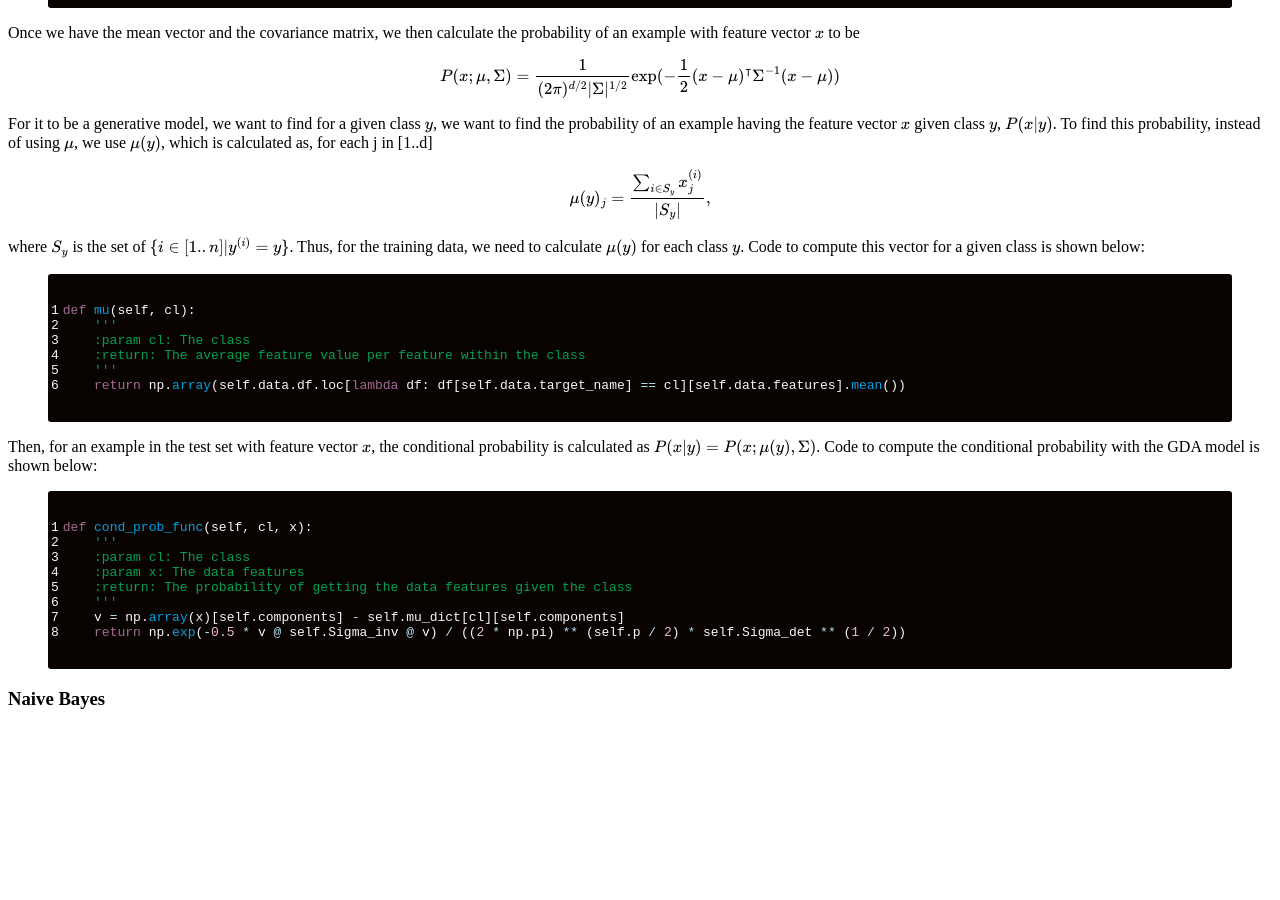
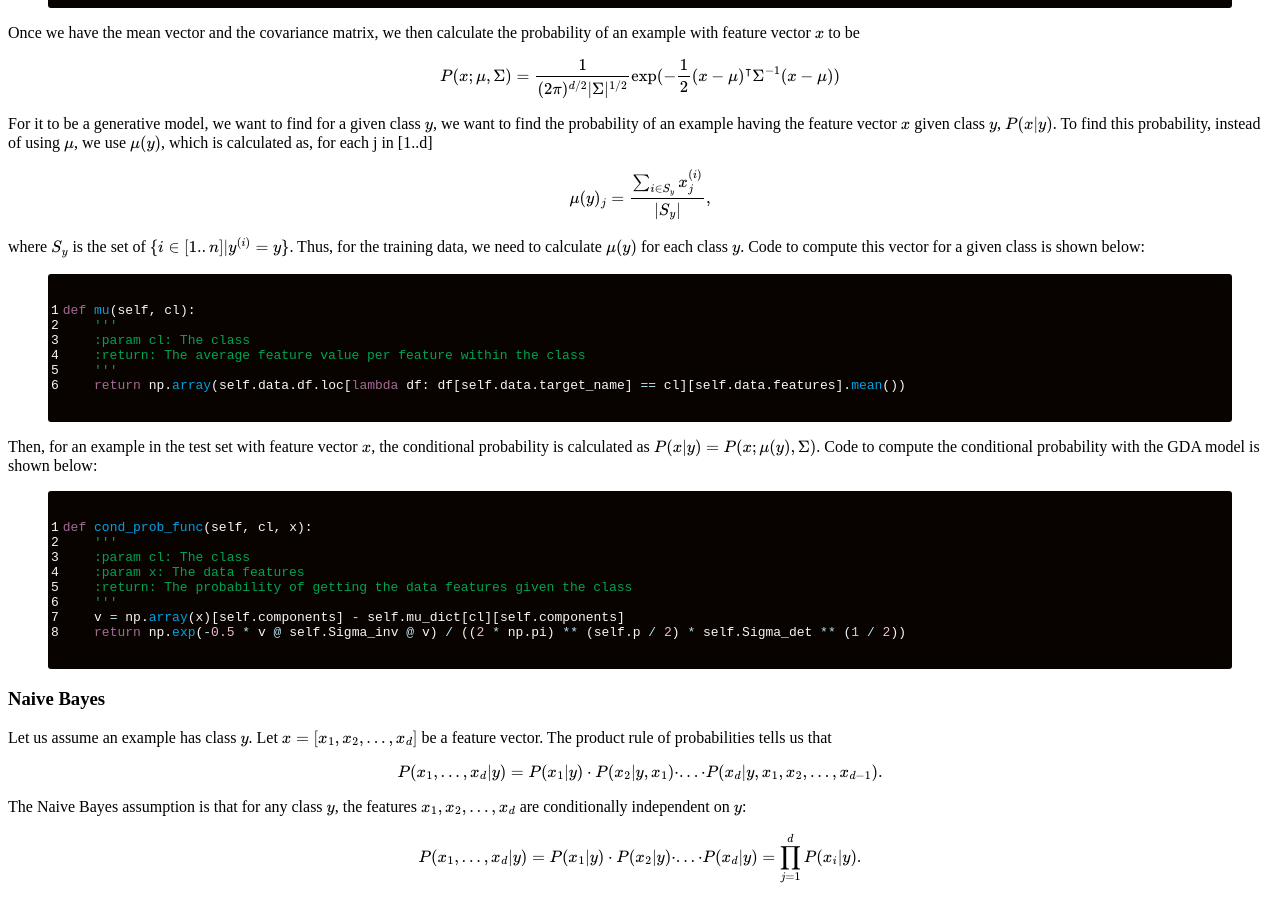
Before and after one commit to CategorIAN/categorian.github.io, a Jekyll site: the page built from projects/msu/m_508/generative_models.md, in a window 1280 px wide and 900 px high, scrolled down 1616 px. Built offline with Jekyll 4.4.1, drawn with Linux system fonts in a browser that asks for light colours; formulas are drawn with MathJax 3; before the commit the page ends 2345 px from its top, so only the background shows below that.

Commit message:
Update generative_models.md

```diff
--- a/projects/msu/m_508/generative_models.md
+++ b/projects/msu/m_508/generative_models.md
@@ -117,3 +117,13 @@ def cond_prob_func(self, cl, x):
 </p>
 
 <h3>Naive Bayes</h3>
+<p>
+Let us assume an example has class \(y\). Let \(x=[x_1, x_2, ..., x_d]\) be a feature vector. The product rule of probabilities tells us that
+\[
+P(x_1, ..., x_d|y) = P(x_1|y)\cdot P(x_2|y, x_1)\cdot ...\cdot P(x_d|y, x_1, x_2, ..., x_{d-1}).
+\]
+The Naive Bayes assumption is that for any class \(y\), the features \(x_1, x_2, ..., x_d\) are conditionally independent on \(y\):
+\[
+P(x_1, ..., x_d|y) = P(x_1|y)\cdot P(x_2|y) \cdot ... \cdot P(x_d | y) = \prod_{j=1}^d P(x_i | y).
+\]
+</p>
```
